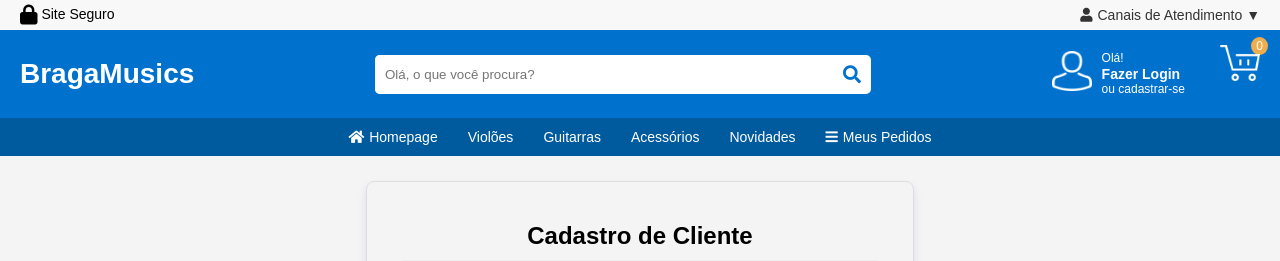
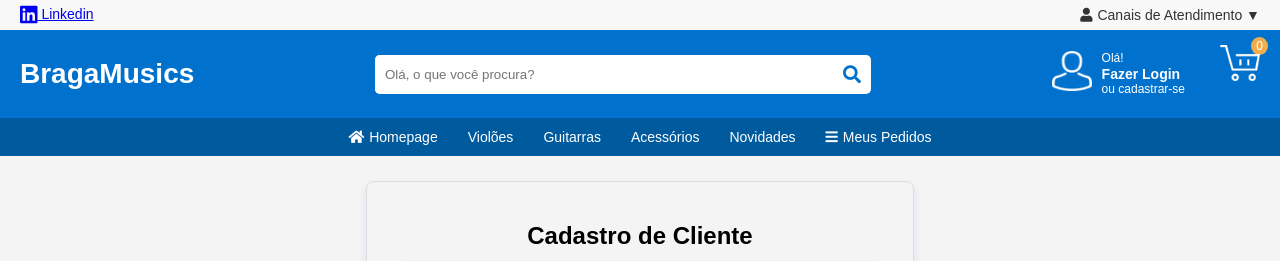
Before and after one commit to FSantanaDev/BragaMusic, a Django app: page /cadastro/ in a window 1280 px wide. Shown: the top 261 px of the page. Run offline with Django 5.2, Linux system fonts and the light colour scheme.

Commit message:
Update base.html
alterado o icone do linkedin

```diff
--- a/instrumento/templates/base.html
+++ b/instrumento/templates/base.html
@@ -18,9 +18,10 @@
 
     <header>
         <div class="top-header">
-            <div class="security">
-                <i class="fa-solid fa-lock" style="font-size: 20px; vertical-align: middle;"></i> Site Seguro
-            </div>
+            <a href="https://www.linkedin.com/in/francisco-braga-80572a14b/" target="_blank">
+                    <i class="fab fa-linkedin" style="font-size: 20px; vertical-align: middle;"></i>
+                    Linkedin
+            </a>
 
             <div class="security-container" style="position: relative; display: inline-block;">
 
```
